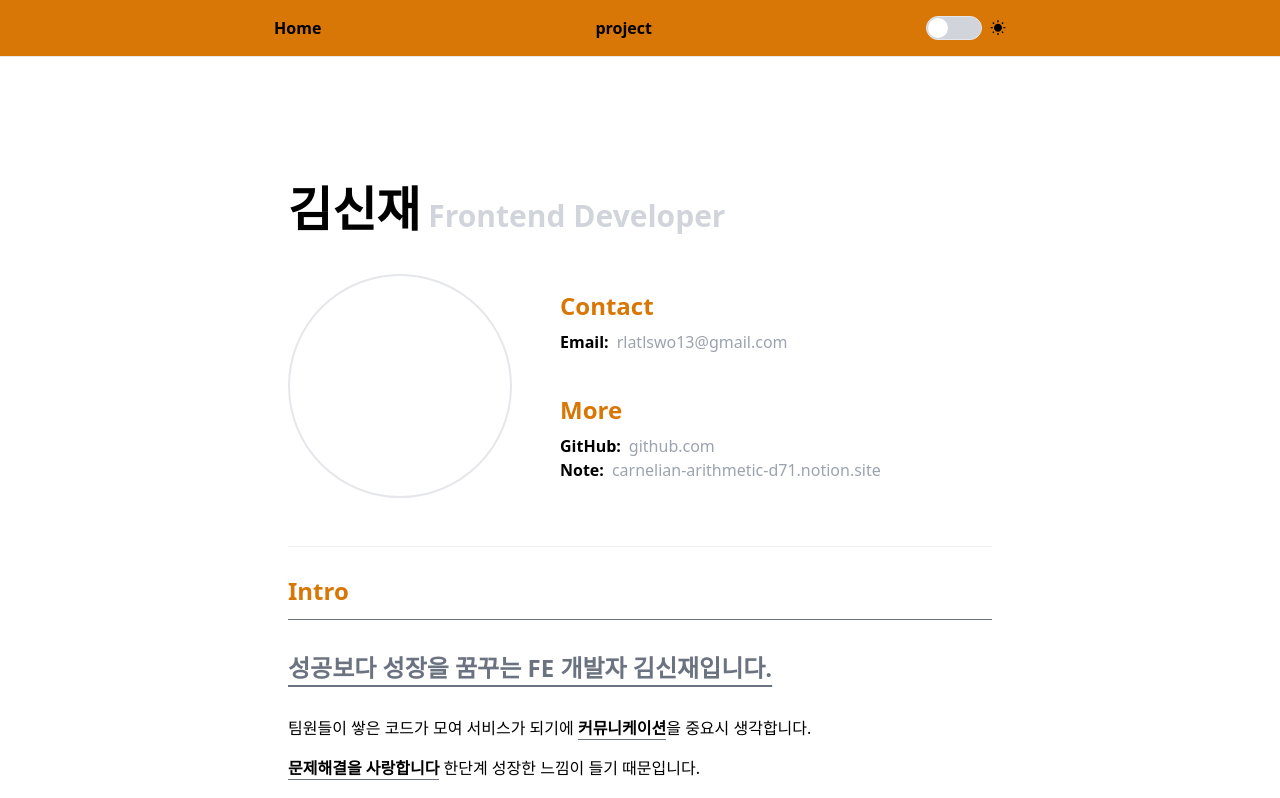
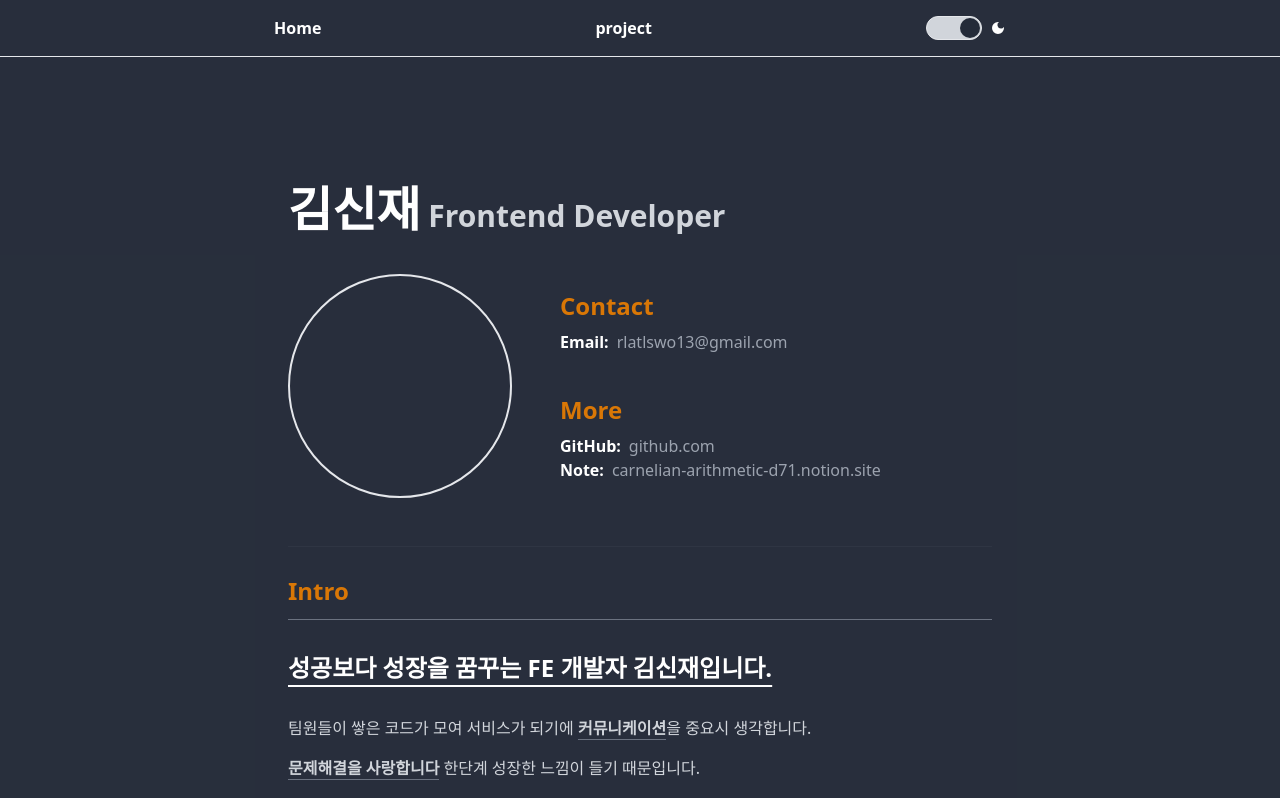
Before and after one commit to rlatlswo135/newPort, a React (Vite) app: page / in a window 1280 px wide. Shown: the top 798 px of the page. Built offline with nearby package versions, Linux system fonts and the light colour scheme.

Commit message:
fix : -기본 다크모드

```diff
--- a/src/components/Header.tsx
+++ b/src/components/Header.tsx
@@ -5,7 +5,7 @@ import { Link } from "react-router-dom";
 import { NavInfo } from "@/types";
 
 export const Header = React.memo(() => {
-  const [darkMode, setDarkMode] = useState<boolean>(false);
+  const [darkMode, setDarkMode] = useState<boolean>(true);
 
   const NAV: NavInfo[] = useMemo(
     () => [
```
